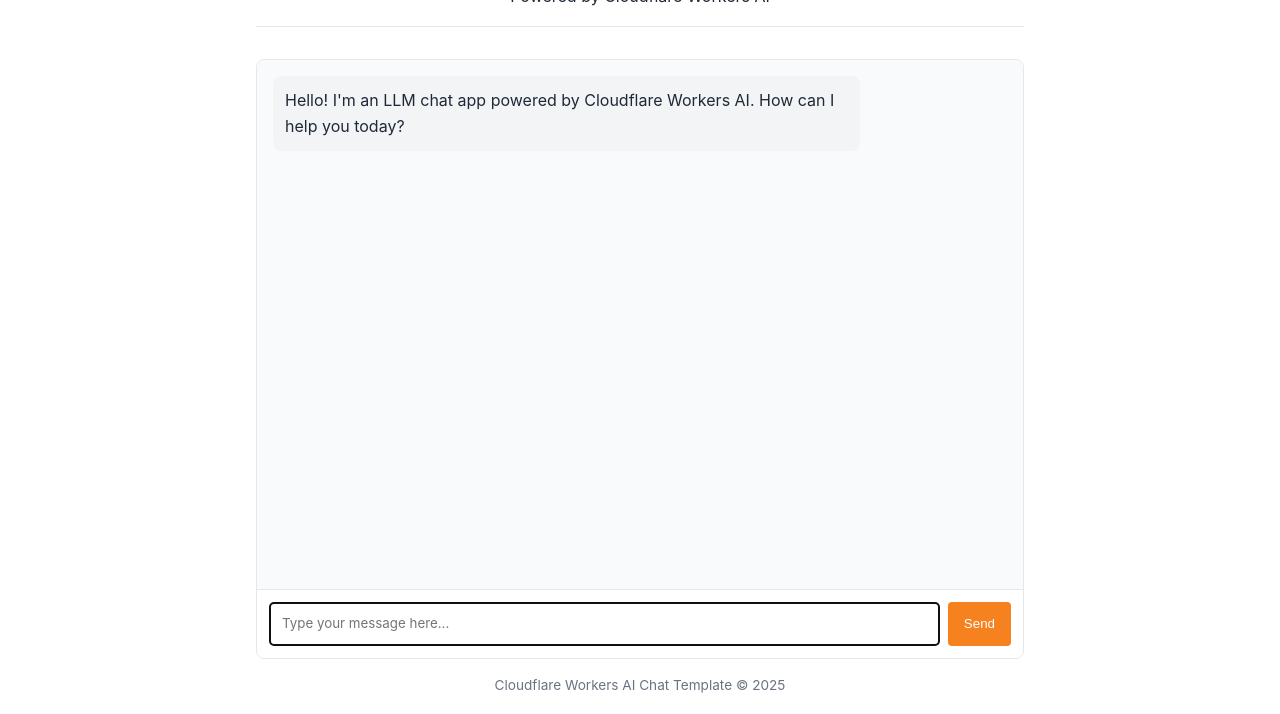
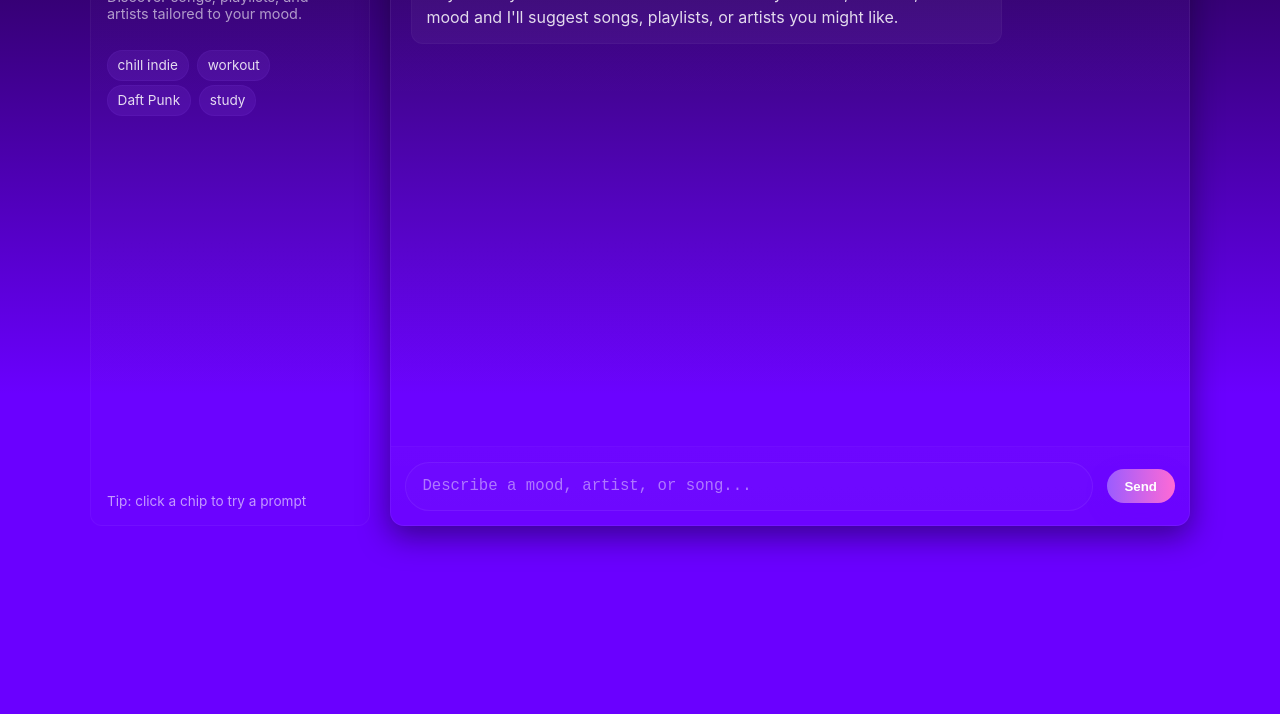
Before and after one commit to zharotiai/cf-ai-music-chatbot, a website: page public/index.html in a window 1280 px wide. Shown: the part 86-800 px from the top of the page. Drawn offline with Linux system fonts and the light colour scheme.

Commit message:
Changed UI and layout and added chips

```diff
--- a/public/chat.js
+++ b/public/chat.js
@@ -15,7 +15,7 @@
   {
     role: "assistant",
     content:
-      "Hello! I'm an LLM chat app powered by Cloudflare Workers AI. How can I help you today?",
+      "Hey — I'm your Music Recommender. Tell me your vibe, artist, or a mood and I'll suggest songs, playlists, or artists you might like.",
   },
 ];
 let isProcessing = false;
@@ -36,6 +36,14 @@
 
 // Send button click handler
 sendButton.addEventListener("click", sendMessage);
+
+// Allow external example chips to optionally trigger send
+window.useExample = function (text, send = false) {
+  userInput.value = text;
+  userInput.dispatchEvent(new Event('input'));
+  userInput.focus();
+  if (send) sendMessage();
+};
 
 /**
  * Sends a message to the chat API and processes the response
@@ -67,15 +75,15 @@
   try {
     // Create new assistant response element
     const assistantMessageEl = document.createElement("div");
-    assistantMessageEl.className = "message assistant-message";
-    assistantMessageEl.innerHTML = "<p></p>";
+  assistantMessageEl.className = "message assistant-message";
+  assistantMessageEl.innerHTML = "<p></p>";
     chatMessages.appendChild(assistantMessageEl);
 
     // Scroll to bottom
     chatMessages.scrollTop = chatMessages.scrollHeight;
 
     // Send request to API
-    const response = await fetch("/api/chat", {
+  const response = await fetch("/api/chat", {
       method: "POST",
       headers: {
         "Content-Type": "application/json",
--- a/public/index.html
+++ b/public/index.html
@@ -3,151 +3,205 @@
   <head>
     <meta charset="UTF-8" />
     <meta name="viewport" content="width=device-width, initial-scale=1.0" />
-    <title>LLM Chat App</title>
+    <title>Music Recommender</title>
     <style>
       :root {
-        --primary-color: #f6821f;
-        --primary-hover: #e67e22;
-        --light-bg: #f9fafb;
-        --border-color: #e5e7eb;
-        --text-color: #1f2937;
-        --text-light: #6b7280;
-        --user-msg-bg: #fff2e6;
-        --assistant-msg-bg: #f3f4f6;
+        --bg-grad-1: #2b0058; /* deep purple */
+        --bg-grad-2: #6a00ff; /* vibrant violet */
+        --accent-1: #9b5cff; /* lighter purple */
+        --accent-2: #ff6ad5; /* pink accent */
+        --glass: rgba(255,255,255,0.06);
+        --muted-white: rgba(255,255,255,0.85);
+        --muted-light: rgba(255,255,255,0.6);
+        --user-bubble: linear-gradient(135deg, rgba(155,92,255,0.15), rgba(255,106,213,0.08));
+        --assistant-bubble: rgba(255,255,255,0.04);
       }
 
-      * {
-        box-sizing: border-box;
-        margin: 0;
-        padding: 0;
+      * { box-sizing: border-box; margin: 0; padding: 0; }
+
+      html, body { height: 100%; }
+
+      body {
+        font-family: Inter, system-ui, -apple-system, 'Segoe UI', Roboto, 'Helvetica Neue', Arial;
+        color: var(--muted-white);
+        background: linear-gradient(180deg, var(--bg-grad-1) 0%, var(--bg-grad-2) 60%);
+        -webkit-font-smoothing: antialiased;
+        -moz-osx-font-smoothing: grayscale;
+        padding: 2rem;
+        display: flex;
+        justify-content: center;
+        align-items: flex-start;
       }
 
-      body {
-        font-family:
-          -apple-system, BlinkMacSystemFont, "Segoe UI", Roboto, Oxygen, Ubuntu,
-          Cantarell, sans-serif;
-        line-height: 1.6;
-        color: var(--text-color);
-        max-width: 800px;
-        margin: 0 auto;
-        padding: 1rem;
+      .app-shell {
+        width: 100%;
+        max-width: 1100px;
       }
 
-      header {
-        text-align: center;
-        margin-bottom: 2rem;
-        padding: 1rem 0;
-        border-bottom: 1px solid var(--border-color);
+      /* Layout: sidebar + main chat area */
+      .layout {
+        display: flex;
+        gap: 1.25rem;
+        align-items: stretch;
       }
 
-      h1 {
-        font-size: 1.5rem;
-        color: var(--primary-color);
+      .sidebar {
+        width: 280px;
+        min-width: 220px;
+        border-radius: 12px;
+        padding: 1rem;
+        background: linear-gradient(180deg, rgba(255,255,255,0.02), rgba(255,255,255,0.01));
+        border: 1px solid rgba(255,255,255,0.04);
+        display: flex;
+        flex-direction: column;
+        gap: 0.75rem;
       }
+
+      .branding { display: flex; flex-direction: column; gap: 0.25rem; }
+      .branding h1 { margin: 0; font-size: 1.1rem; }
+      .branding p { margin: 0; font-size: 0.9rem; color: var(--muted-light); }
+
+      .examples { margin-top: 0.75rem; }
+      .example-chip {
+        display: inline-block;
+        padding: 0.4rem 0.6rem;
+        margin: 0.25rem 0.25rem 0 0;
+        border-radius: 999px;
+        background: rgba(155,92,255,0.12);
+        color: var(--muted-white);
+        font-size: 0.85rem;
+        cursor: pointer;
+        border: 1px solid rgba(155,92,255,0.08);
+      }
+
+      .main-area { flex: 1; display: flex; flex-direction: column; gap: 0.75rem; }
+
+      header {
+        text-align: left;
+        margin-bottom: 1rem;
+        padding: 1rem 1.25rem;
+        border-radius: 12px;
+        background: linear-gradient(90deg, rgba(255,255,255,0.04), rgba(255,255,255,0.02));
+        backdrop-filter: blur(6px);
+        border: 1px solid rgba(255,255,255,0.06);
+      }
+
+      h1 { font-size: 1.25rem; color: var(--muted-white); margin-bottom: 0.25rem; }
+
+      header p { color: var(--muted-light); font-size: 0.95rem; }
 
       .chat-container {
         display: flex;
         flex-direction: column;
-        height: calc(100vh - 200px);
-        min-height: 400px;
-        border: 1px solid var(--border-color);
-        border-radius: 8px;
+        height: calc(100vh - 220px);
+        min-height: 520px;
+        border-radius: 14px;
         overflow: hidden;
+        border: 1px solid rgba(255,255,255,0.06);
+        background: linear-gradient(180deg, rgba(255,255,255,0.02), rgba(255,255,255,0.01));
+        box-shadow: 0 10px 30px rgba(10,6,30,0.5);
       }
 
       .chat-messages {
         flex: 1;
         overflow-y: auto;
-        padding: 1rem;
-        background-color: var(--light-bg);
+        padding: 1.25rem;
+        background: transparent;
       }
 
-      .message {
-        margin-bottom: 1rem;
-        padding: 0.75rem;
-        border-radius: 8px;
-        max-width: 80%;
-      }
+      .message { margin-bottom: 1rem; padding: 0.9rem; border-radius: 12px; max-width: 78%; }
 
       .user-message {
-        background-color: var(--user-msg-bg);
+        background: var(--user-bubble);
         align-self: flex-end;
         margin-left: auto;
+        color: var(--muted-white);
+        box-shadow: 0 6px 20px rgba(106,0,255,0.08);
+        border: 1px solid rgba(155,92,255,0.12);
       }
 
       .assistant-message {
-        background-color: var(--assistant-msg-bg);
+        background: var(--assistant-bubble);
         align-self: flex-start;
+        color: var(--muted-white);
+        border: 1px solid rgba(255,255,255,0.03);
       }
+
+      .message p { margin: 0; line-height: 1.45; }
 
       .message-input {
         display: flex;
-        padding: 0.75rem;
-        border-top: 1px solid var(--border-color);
-        background-color: white;
+        gap: 0.6rem;
+        padding: 0.9rem;
+        align-items: center;
+        border-top: 1px solid rgba(255,255,255,0.03);
+        background: linear-gradient(180deg, rgba(255,255,255,0.01), rgba(255,255,255,0.005));
       }
 
       #user-input {
         flex: 1;
-        padding: 0.75rem;
-        border: 1px solid var(--border-color);
-        border-radius: 4px;
-        font-family: inherit;
+        padding: 0.9rem 1rem;
+        border-radius: 999px;
+        border: 1px solid rgba(255,255,255,0.06);
+        background: rgba(255,255,255,0.02);
+        color: var(--muted-white);
+        font-size: 0.98rem;
         resize: none;
-        min-height: 44px;
+        min-height: 46px;
+        outline: none;
       }
 
+      #user-input::placeholder { color: rgba(255,255,255,0.45); }
+
       #send-button {
-        margin-left: 0.5rem;
-        padding: 0 1rem;
-        background-color: var(--primary-color);
+        margin-left: 0.25rem;
+        padding: 0.6rem 1.1rem;
+        background: linear-gradient(90deg, var(--accent-1), var(--accent-2));
         color: white;
         border: none;
-        border-radius: 4px;
+        border-radius: 999px;
         cursor: pointer;
-        transition: background-color 0.2s;
+        font-weight: 600;
+        box-shadow: 0 8px 24px rgba(106,0,255,0.18);
+        transition: transform 0.12s ease, box-shadow 0.12s ease;
       }
 
-      #send-button:hover {
-        background-color: var(--primary-hover);
-      }
+      #send-button:hover { transform: translateY(-2px); }
 
-      #send-button:disabled {
-        background-color: var(--text-light);
-        cursor: not-allowed;
-      }
+      #send-button:disabled { opacity: 0.5; cursor: not-allowed; transform: none; }
 
-      .typing-indicator {
-        display: none;
-        margin-bottom: 1rem;
-        font-style: italic;
-        color: var(--text-light);
-      }
+      .typing-indicator { display: none; margin: 0.75rem 1.25rem; font-style: italic; color: var(--muted-light); }
+      .typing-indicator.visible { display: block; }
 
-      .typing-indicator.visible {
-        display: block;
-      }
-
-      footer {
-        margin-top: 1rem;
-        text-align: center;
-        font-size: 0.85rem;
-        color: var(--text-light);
-      }
+      footer { margin-top: 1rem; text-align: center; font-size: 0.85rem; color: var(--muted-light); }
     </style>
   </head>
   <body>
-    <header>
-      <h1>Cloudflare AI Chat</h1>
-      <p>Powered by Cloudflare Workers AI</p>
-    </header>
+    <div class="app-shell">
+      <div class="layout">
+        <aside class="sidebar">
+          <div class="branding">
+            <h1>Music Recommender</h1>
+            <p>Discover songs, playlists, and artists tailored to your mood.</p>
+          </div>
 
+          <div class="examples" aria-label="example prompts">
+            <div class="example-chip" onclick="useExample('chill indie like Phoebe Bridgers')">chill indie</div>
+            <div class="example-chip" onclick="useExample('energetic workout playlist')">workout</div>
+            <div class="example-chip" onclick="useExample('songs like Daft Punk')">Daft Punk</div>
+            <div class="example-chip" onclick="useExample('songs for studying and focus')">study</div>
+          </div>
+
+          <div style="flex:1"></div>
+          <small style="color:var(--muted-light); font-size:0.85rem">Tip: click a chip to try a prompt</small>
+        </aside>
+
+        <main class="main-area">
           <div class="chat-container">
             <div id="chat-messages" class="chat-messages">
               <div class="message assistant-message">
                 <p>
-            Hello! I'm an LLM chat app powered by Cloudflare Workers AI. How can
-            I help you today?
+                  Hey — I'm your Music Recommender. Tell me your vibe, an artist, or a mood and I'll suggest songs, playlists, or artists you might like.
                 </p>
               </div>
             </div>
@@ -159,19 +213,28 @@
             <div class="message-input">
               <textarea
                 id="user-input"
-          placeholder="Type your message here..."
+                placeholder="Describe a mood, artist, or song..."
                 rows="1"
                 autofocus
               ></textarea>
               <button id="send-button">Send</button>
             </div>
           </div>
-
-    <footer>
-      <p>Cloudflare Workers AI Chat Template &copy; 2025</p>
-    </footer>
+        </main>
+      </div>
+    </div>
 
     <!-- Chat app script -->
     <script src="chat.js"></script>
+
+    <script>
+      // helper for example chips
+      function useExample(text) {
+        const ta = document.getElementById('user-input');
+        ta.value = text;
+        ta.dispatchEvent(new Event('input'));
+        ta.focus();
+      }
+    </script>
   </body>
 </html>
```
Lines whose indentation alone changed are shown as unchanged.
